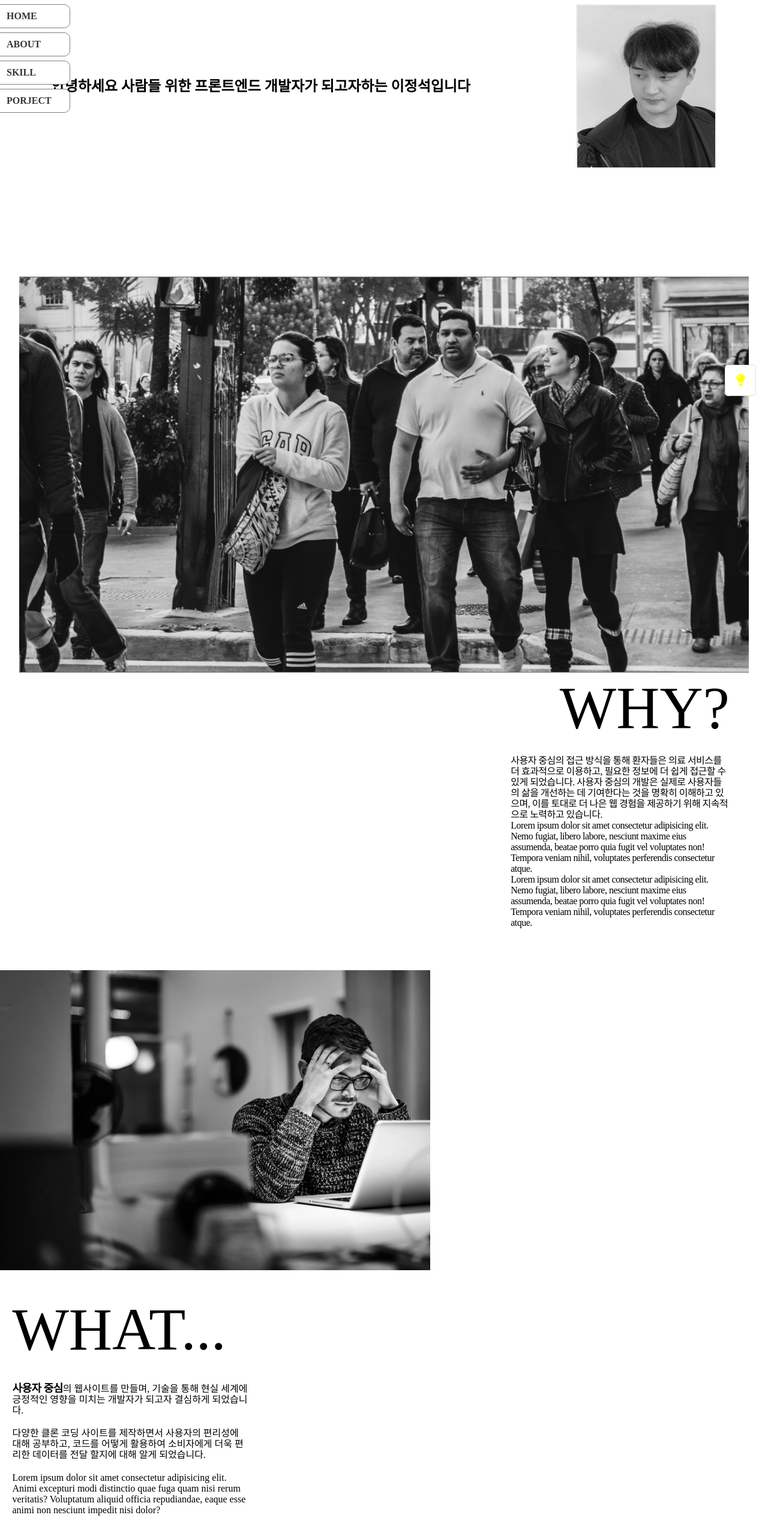
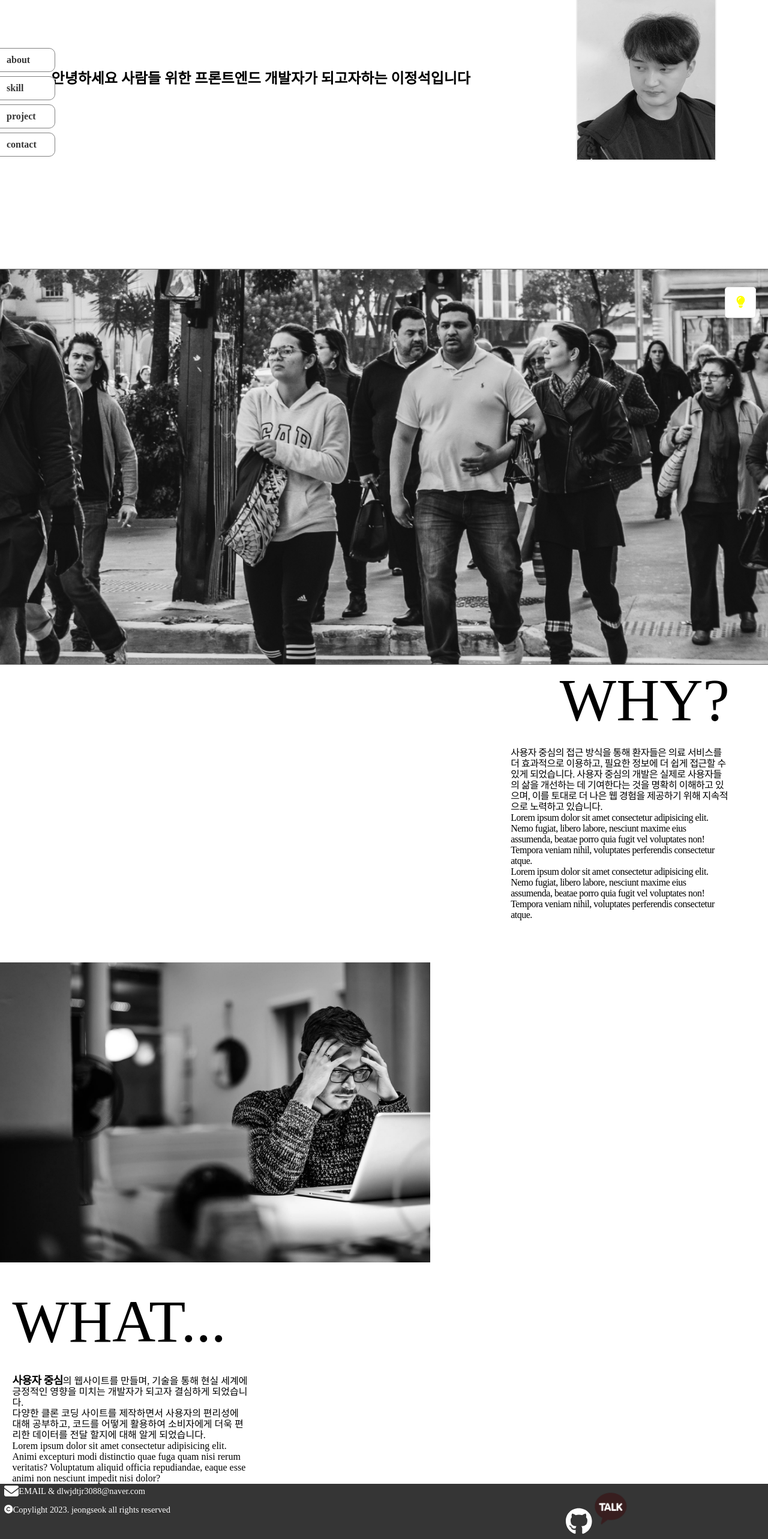
Before and after one commit to JEONGSUK2/seokPortFolio, a React (Create React App) app: page /about in a window 1280 px wide. Shown: the part 120-2685 px from the top of the page at 60% size. Before the commit the page ends 2646 px from the top, so only its background shows below. Built offline with nearby package versions, Linux system fonts and the light colour scheme.

Commit message:
20231114 포트폴리오작업

```diff
--- a/package.json
+++ b/package.json
@@ -4,6 +4,7 @@
   "private": true,
   "dependencies": {
     "@fortawesome/fontawesome-svg-core": "^6.4.2",
+    "@fortawesome/free-brands-svg-icons": "^6.4.2",
     "@fortawesome/free-solid-svg-icons": "^6.4.2",
     "@fortawesome/react-fontawesome": "^0.2.0",
     "@reduxjs/toolkit": "^1.9.7",
--- a/src/App.js
+++ b/src/App.js
@@ -11,6 +11,7 @@ import { useState } from "react";
 import store from "./store";
 import Aside from "./components/Aside";
 import PageLink from "./components/PageLink";
+import Footer from "./components/Footer";
 
 
 function App() {
@@ -89,6 +90,7 @@ function Dark(){
       <Route path="project" element={<Project/>}></Route>
     </Routes>
     </ThemeProvider>
+    <Footer/>
     </>
   );
 }
--- a/src/components/Aside.js
+++ b/src/components/Aside.js
@@ -8,7 +8,7 @@ import { styled } from 'styled-components'
     const ASide = styled.div`
     position: fixed;
     right: 20px;
-    bottom: 20px;
+    bottom: 150px;
     border: 1px solid #ddd;
     background-color: ${({$isdark})=> ($isdark === 'light' ? '#fff' : 'black')};
     border-radius: 5px;
--- /dev/null
+++ b/src/components/Footer.js
@@ -0,0 +1,76 @@
+import { faGithub, faYoutube } from '@fortawesome/free-brands-svg-icons'
+import { faCopyright, faEnvelope } from '@fortawesome/free-solid-svg-icons'
+import { FontAwesomeIcon } from '@fortawesome/react-fontawesome'
+import React from 'react'
+import styled from 'styled-components'
+
+const FooterWrap = styled.div`
+  background-color: #353535;
+  width: 100%;
+  color: #fff;
+`
+
+const FooterBox = styled.div`
+  max-width: 1280px;
+  margin: 0 auto;
+  display: flex;
+  justify-content: space-around;
+  `
+  const Contact = styled.div`
+    display: flex;
+    flex-direction: column;
+    flex-basis: 70%;
+  `
+const IconDiv = styled.div`
+    padding: 10px;
+
+  svg{
+    font-size: 45px;
+    margin-left: 15px;
+  }
+  img{
+    width: 20%;
+  }
+`
+
+const Email = styled.div`
+  font-size: 0.9rem;
+  display: flex;
+  align-items: center;
+  margin-bottom: 10px;
+  svg{
+    font-size: 1.5rem;
+    flex-basis: 2%;
+  }
+
+`
+const CopyLight = styled.div`
+   font-size: 0.9rem;
+   display: flex;
+   align-items: center;
+
+   svg{
+    font-size: 0.5;
+    flex-basis: 1%;
+  }
+`
+
+
+function Footer() {
+  return (
+    <FooterWrap>
+      <FooterBox>
+        <Contact>
+        <Email><FontAwesomeIcon icon={faEnvelope}></FontAwesomeIcon><p>EMAIL & dlwjdtjr3088@naver.com</p> </Email>
+        <CopyLight><FontAwesomeIcon icon={faCopyright}></FontAwesomeIcon><p>Copylight 2023. jeongseok all rights reserved</p>
+        </CopyLight>
+        </Contact>
+        <IconDiv><FontAwesomeIcon icon={faGithub} />
+        <img src="/images/kakao.png" alt="" />
+        </IconDiv>
+      </FooterBox>
+    </FooterWrap>
+  )
+}
+
+export default Footer
--- /dev/null
+++ b/src/components/LogoLink.js
@@ -0,0 +1,21 @@
+import React from 'react'
+import styled from 'styled-components'
+
+
+const Logo = styled.div`
+    img{
+        width: 150px;
+        padding: 1%;
+    }
+`
+
+
+function LogoLink() {
+  return (
+    <Logo>
+    <img src="/images/standardlogo.png" alt=""/>
+    </Logo>
+  )
+}
+
+export default LogoLink
--- a/src/components/PageLink.js
+++ b/src/components/PageLink.js
@@ -10,9 +10,12 @@ const BtnDiv = styled.div`
 const BtnDivWrap = styled.div`
     ul{
         position: fixed;
+        top: 200px;
         left: -20px;
         z-index: 200;
         font-weight: 700;
+        display: flex;
+        flex-direction: column;
 
         li{
             border-radius: 10px;
@@ -38,10 +41,10 @@ function PageLink() {
           <BtnDiv>
             <BtnDivWrap>
                 <ul>
-                    <li>HOME</li>
-                    <li>ABOUT</li>
-                    <li>SKILL</li>
-                    <li>PORJECT</li>
+                    <li>about</li>
+                    <li>skill</li>
+                    <li>project</li>
+                    <li>contact</li>
                 </ul>
             </BtnDivWrap>
           </BtnDiv>
--- a/src/pages/About.js
+++ b/src/pages/About.js
@@ -1,14 +1,8 @@
 import React, { useState } from 'react'
 import styled from 'styled-components'
 import { useDispatch, useSelector } from 'react-redux'
+import LogoLink from '../components/LogoLink'
 import PageLink from '../components/PageLink'
-
-const Logo = styled.div`
-    img{
-        width: 10%;
-        padding: 2%;
-    }
-`
 
 const AboutHeader = styled.div`
     width: 100%;
@@ -16,8 +10,13 @@ const AboutHeader = styled.div`
     background-color: ${({$isdark})=> ($isdark === 'light' ? '#fff' : '#353535')};
     color: ${({$isdark})=> ($isdark === 'light' ? 'black' : '#fff')};
 `
+const AboutHeaderWrap = styled.div`
+    max-width: 1280px;
+    margin: 0 auto;
+`
+
 const AboutWrap = styled.div`
-    max-width: 1280px;
+    width: 100%;
     margin: 0 auto;
 `
 const Profile = styled.div`
@@ -74,7 +73,7 @@ const BackgroundPeopleImg = styled.div`
     background-image: url('/images/peoples.png');
     background-position: center;
     background-size: cover;
-    width: 95%;
+    width: 100%;
     height: 660px;
     filter: grayscale(100%);
 
@@ -118,15 +117,13 @@ function About() {
     const theme = useSelector(state => state.dark.mode)
     const dispatch = useDispatch()
 
-
   return (
     <>
 
     <AboutHeader $isdark={theme}>
-    <Logo>
-    <img src="/images/standardlogo.png" alt=""/>
-    </Logo>
+        <AboutHeaderWrap>
     <PageLink/>
+    <LogoLink/>
         <AboutWrap>
            <Profile>
             <p>안녕하세요 사람들 위한 프론트엔드 개발자가 되고자하는 이정석입니다</p>
@@ -149,11 +146,12 @@ function About() {
                 <WhatTitle>WHAT...</WhatTitle>
                 <WhatDesc>
                     <p><span>사용자 중심</span>의 웹사이트를 만들며, 기술을 통해 현실 세계에 긍정적인 영향을 미치는 개발자가 되고자 결심하게 되었습니다.</p>
-                    <p style={{marginTop: "20px"}}>다양한 클론 코딩 사이트를 제작하면서 사용자의 편리성에 대해 공부하고, 코드를 어떻게 활용하여 소비자에게 더욱 편리한 데이터를 전달 할지에 대해 알게 되었습니다.</p>
-                    <p style={{marginTop: "20px"}}>Lorem ipsum dolor sit amet consectetur adipisicing elit. Animi excepturi modi distinctio quae fuga quam nisi rerum veritatis? Voluptatum aliquid officia repudiandae, eaque esse animi non nesciunt impedit nisi dolor?</p>
+                    <p>다양한 클론 코딩 사이트를 제작하면서 사용자의 편리성에 대해 공부하고, 코드를 어떻게 활용하여 소비자에게 더욱 편리한 데이터를 전달 할지에 대해 알게 되었습니다.</p>
+                    <p>Lorem ipsum dolor sit amet consectetur adipisicing elit. Animi excepturi modi distinctio quae fuga quam nisi rerum veritatis? Voluptatum aliquid officia repudiandae, eaque esse animi non nesciunt impedit nisi dolor?</p>
 
                 </WhatDesc>
             </What>
+            </AboutHeaderWrap>
         </AboutHeader>
     </>
   )
--- a/src/pages/Header.js
+++ b/src/pages/Header.js
@@ -1,14 +1,9 @@
 import React from 'react'
 import styled from 'styled-components'
-
+import LogoLink from '../components/LogoLink'
 const Logo = styled.div`
-    cursor: pointer;
-    padding: 1%;
-    text-align: center;
-    img{
-        width: 10%;
-        margin-bottom: 23px;
-    }
+    max-width: 1280px;
+    margin: 0 auto;
 `
 
 const Title = styled.div`
@@ -18,7 +13,7 @@ const Title = styled.div`
     display: flex;
     flex-direction: column;
     position: relative;
-    bottom: 30px;
+    bottom: 10px;
 `
 
 const BackGroundImg = styled.div`
@@ -26,7 +21,7 @@ const BackGroundImg = styled.div`
     background-position: center;
     background-size: cover;
     width: 50%;
-    height: 700px;
+    height: 675px;
     margin: 0 auto;
     opacity: 0.9;
     filter: saturate(120%);
@@ -121,7 +116,7 @@ const EmptyButton = styled.div`
 function Header() {
   return (
     <>
-    <Logo><img src="/images/standardlogo.png" alt=""/></Logo>
+  <Logo> <LogoLink/></Logo>
     <Title>
    <BackGroundImg></BackGroundImg>
    <Emptydiv></Emptydiv>
--- a/src/pages/Project.js
+++ b/src/pages/Project.js
@@ -1,35 +1,17 @@
 import React from 'react'
 import styled from 'styled-components'
+import PageLink from '../components/PageLink'
 
-const Layout = styled.div`
-    max-width: 1280px;
-    height: 100%;
-    margin: 0 auto;
-    ul{
-        display: flex;
-        justify-content: space-between;
-        li{
-            padding: 20px;
-            border-radius: 10px;
-            border: 1px solid #000;
 
-        }
-    }
-`
 
 
 function Project() {
   return (
     <>
-    <Layout>
-    <ul>
-        <li>클론코딩</li>
-        <li>리디자인</li>
-        <li>프로젝트</li>
-    </ul>
-    </Layout>
+      <PageLink/>
     </>
   )
 }
 
+
 export default Project
--- a/src/pages/Skill.js
+++ b/src/pages/Skill.js
@@ -1,34 +1,33 @@
 import React, { useState } from 'react'
 import styled from 'styled-components'
 import { CSSTransition, TransitionGroup } from 'react-transition-group';
+import PageLink from '../components/PageLink';
+import LogoLink from '../components/LogoLink';
 
 const SkillPage = styled.div`
   width: 100%;
-  height: 100%;
+  /* height: 100%; */
 `
 
 const SkillPageWrap = styled.div`
-  width: 100%;
-  margin: 0 auto;
-  height: 100%;
-  padding: 2%;
+ width: 100%;
+  /* height: 100%; */
 `
 
 const Title = styled.div`
-  width: 85%;
+  max-width: 1380px;
+  padding: 2%;
   display: flex;
   justify-content: space-between;
   align-items: center;
   margin: 0 auto;
-  img{
-    width: 9%;
-  }
 
   ul{
     display: flex;
     width: 100%;
     align-items: center;
-    flex-basis: 27%;
+
+    flex-basis: 35%;
     li{
       border-radius: 5px;
       margin-right: 10px;
@@ -45,7 +44,9 @@ const TitleLine = styled.div`
     content: "";
     position: absolute;
     top: 130px;
-    width: 95%;
+    width: 100%;
+    left: 50%;
+    transform: translate(-50%, -50%);
     height: 2px;
     background-color: #353535;
   }
@@ -56,12 +57,15 @@ const Contents = styled.div`
   width: 100%;
   height: 100%;
   padding: 0 2%;
+
+
 `
 
 const ContentsWrap = styled.div`
   width: 100%;
   display: flex;
   justify-content: center;
+
 `
 
 const SkillImg = styled.div`
@@ -74,7 +78,6 @@ const SkillImg = styled.div`
     text-align: center;
     width: 70%;
     margin-bottom: 20px;
-
   }
   p{
     color: red;
@@ -87,7 +90,8 @@ const SkillImg = styled.div`
   width: 70%;
   display: flex;
   flex-wrap: wrap;
-
+  align-items: center;
+  margin-left: 25px;
   li{
     padding: 2%;
     cursor: pointer;
@@ -105,12 +109,13 @@ const SkillImg = styled.div`
   }
  }
   img{
-    margin-top: 50px;
-    margin-bottom: 10px;
-    width: 70%;
+    margin-left: 45px;
+    margin-top: 10px;
+    margin-bottom: 15px;
+    width: 50%;
     object-fit: fill;
+    filter: grayscale(50%);
     opacity: 0.9;
-    filter: grayscale(40%);
   }
 `
 
@@ -118,12 +123,11 @@ const OverFlowWrap = styled.div`
   width: 100%;
   height: 100%;
   flex-basis: 55%;
-  margin-left: 20px;
 `
 
 const CloneListBox = styled.ul`
       overflow-y: auto;
-      height: 650px;
+      height: 600px;
       display: flex;
       flex-wrap: wrap;
       gap: 10px;
@@ -149,16 +153,12 @@ const CloneListBox = styled.ul`
       }
     }
 `
-/*
- &::-webkit-scrollbar {
-    display: none; }/* 크롬, 사파리, 오페라, 엣지 */
-
+//  filter: brightness(50%);
 
 function Skill() {
 
   const [selectedTag, setSelectedTag] = useState(null);
   const [opc, setOpc] = useState(false)
-
 
   const Array = [
     {
@@ -223,7 +223,6 @@ function Skill() {
     },
   ]
 
-
   const HashTag = [
     '#SCSS', '#TAILWIND_CSS', '#STYLEED_COMPONENT',
     '#REACT', '#NEXT_JS', '#TYPESCRIPT', '#REDUX',
@@ -248,13 +247,12 @@ function Skill() {
   const FilterType =["전체", "redesign", "clone", "project"]
   const filteredItems = (total === "전체") ? Array : Array.filter(item => FilterBtn.indexOf(total) === FilterType.indexOf(item.type));
 
-
   return (
     <>
       <SkillPage>
         <SkillPageWrap>
           <Title>
-          <img src="/images/standardlogo.png" alt="" />
+          <LogoLink/>
             <ul>
               {
                 FilterBtn.map((e,i)=>{
@@ -263,14 +261,14 @@ function Skill() {
                   )
                 })
               }
-            </ul>
+          </ul>
           </Title>
+          <PageLink/>
           <TitleLine></TitleLine>
         </SkillPageWrap>
         <Contents>
           <ContentsWrap>
             <SkillImg>
-
               {/* 해쉬태그 클릭시 해당 설명 띄우기 */}
               <img src="/images/skillprofile.png" alt="/images/skillprofile.png"/>
               <div>"Click on the Tag!"</div>
@@ -287,7 +285,6 @@ function Skill() {
             </SkillImg>
         <OverFlowWrap>
         <CloneListBox> {/* ul  */}
-
       {
       filteredItems.map((e, i) => (
         <li key={i}>
```
Also changed, not shown: src/pages/Footer.js (deleted, +0 -9 lines), public/images/kakao.png (added), 1 other file (tests, documents, lock files or other folders).
